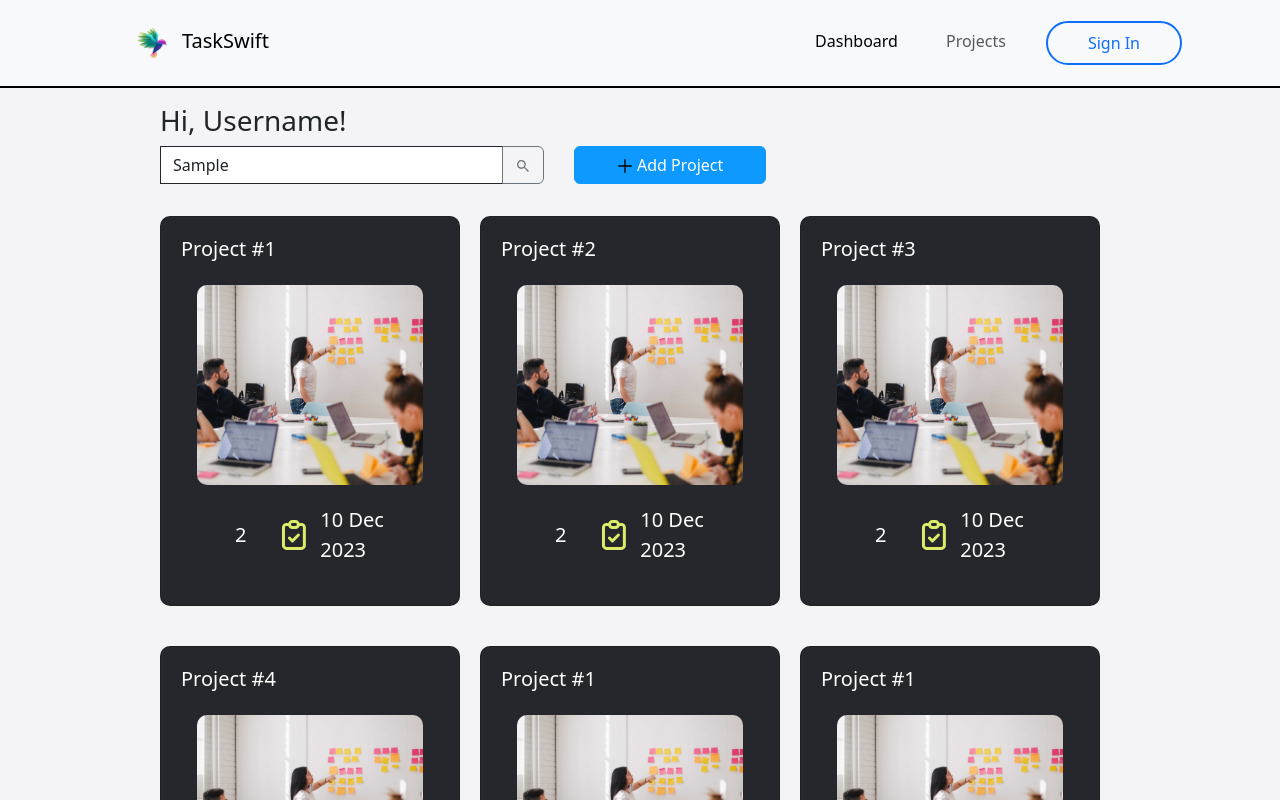
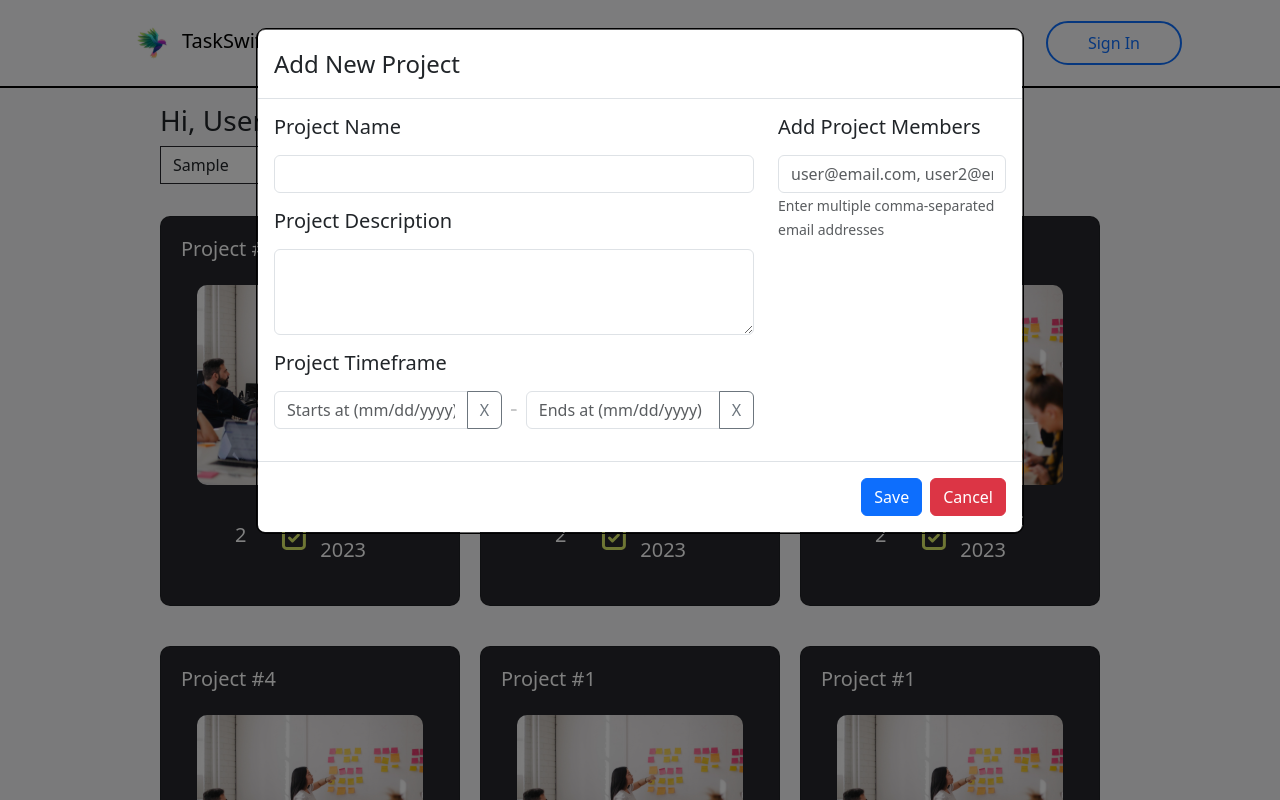
Before and after one commit to jonathanWongLS/TaskSwift, a React (Vite) app in the folder task-swift/: page /projects in a window 1280 px wide. Both pictures are taken after typing "Sample" into the empty fields and a click on the button "Add Project". Shown: the top 800 px of the page. Built offline with nearby package versions, Linux system fonts and the light colour scheme; some icons are missing.

Commit message:
Implemented modal from for Add Project feature

```diff
--- a/task-swift/src/views/Projects/Projects.css
+++ b/task-swift/src/views/Projects/Projects.css
@@ -85,6 +85,17 @@
     padding-bottom: 0 !important;
 }
 
+.modal-add-project {
+    min-width: 60%;
+    border: 1px solid black;
+    border-radius: 10px;
+}
+
+.project-timeframe-inputs-container {
+    display: flex;
+    align-items: center;
+    gap: .5rem;
+}
 
 @media screen and (max-width: 992px) {
     .project-card {
--- a/task-swift/src/views/Projects/Projects.jsx
+++ b/task-swift/src/views/Projects/Projects.jsx
@@ -6,11 +6,15 @@ import Card from "react-bootstrap/Card";
 import Form from "react-bootstrap/Form";
 import InputGroup from "react-bootstrap/InputGroup";
 import Button from "react-bootstrap/Button";
+import Row from "react-bootstrap/Row";
+import Col from "react-bootstrap/Col";
+import Modal from "react-bootstrap/Modal";
 
 import { IoMdSearch } from "react-icons/io";
 import { GrAdd } from "react-icons/gr";
 import { FaRegUser } from "react-icons/fa6";
 import { HiOutlineClipboardCheck } from "react-icons/hi";
+import { BsDashLg } from "react-icons/bs";
 
 import "./Projects.css";
 
@@ -41,13 +45,6 @@ const ProjectCard = ({ title, noOfAssignees, projectDeadline, link }) => {
             </Card.Body>
         </Card>
     );
-}
-
-ProjectCard.propTypes = {
-    title: PropTypes.string.isRequired,
-    noOfAssignees: PropTypes.number.isRequired,
-    projectDeadline: PropTypes.string.isRequired,
-    link: PropTypes.string.isRequired,
 }
 
 const Projects = () => {
@@ -110,6 +107,16 @@ const Projects = () => {
             },
         ]
     )
+    const [showAddProjectModal, setShowAddProjectModal] = useState(false);
+
+    const handleCloseAddProjectModal = () => {
+        setShowAddProjectModal(false);
+    }
+
+    const handleOpenAddProjectModal = () => {
+        setShowAddProjectModal(true);
+    }
+
     return (
         <>
             <Header />
@@ -126,7 +133,71 @@ const Projects = () => {
                                 <IoMdSearch />
                             </Button>
                         </InputGroup>
-                        <Button className="add-project-btn"><GrAdd />{' '}Add Project</Button>
+                        <Button className="add-project-btn" onClick={ handleOpenAddProjectModal }><GrAdd />{' '}Add Project</Button>
+                        <Modal dialogClassName="modal-add-project" show={ showAddProjectModal } onHide={ handleCloseAddProjectModal }>
+                            <Modal.Header>
+                                <Modal.Title>Add New Project</Modal.Title>
+                            </Modal.Header>
+                            <Modal.Body>
+                                <Row>
+                                    <Col sm={12} md={12} xl={8}>
+                                        <Form>
+                                            <Form.Group className="mb-3 project-name-group">
+                                                <Form.Label>
+                                                    <h5>Project Name</h5>
+                                                </Form.Label>
+                                                <Form.Control type="text" />
+                                            </Form.Group>
+                                            <Form.Group className="mb-3 project-desc-group">
+                                                <Form.Label>
+                                                    <h5>Project Description</h5>
+                                                </Form.Label>
+                                                <Form.Control as="textarea" rows={3} />
+                                            </Form.Group>
+                                            <div className="project-timeframe-container">
+                                                <Form.Group className="mb-3 project-timeframe-group">
+                                                    <Form.Label>
+                                                        <h5>Project Timeframe</h5>
+                                                    </Form.Label>
+                                                    <div className="project-timeframe-inputs-container">
+                                                        <InputGroup className="task-timeframe-start-group">
+                                                            <Form.Control placeholder="Starts at (mm/dd/yyyy)" />
+                                                            <Button variant="outline-secondary">
+                                                                X
+                                                            </Button>
+                                                        </InputGroup>
+                                                        <BsDashLg />
+                                                        <InputGroup className="project-timeframe-end-group">
+                                                            <Form.Control placeholder="Ends at (mm/dd/yyyy)" />
+                                                            <Button variant="outline-secondary" id="button-addon2">
+                                                            X
+                                                            </Button>
+                                                        </InputGroup>
+                                                    </div>
+                                                </Form.Group>
+                                            </div>
+                                        </Form>
+                                    </Col>
+                                    <Col sm={12} md={12} xl={4}>
+                                        <Form.Group className="mb-3">
+                                            <Form.Label>
+                                                <h5>Add Project Members</h5>
+                                            </Form.Label>
+                                            <Form.Control type="text" placeholder="user@email.com, user2@email.com, ..." />
+                                            <Form.Text muted>Enter multiple comma-separated email addresses</Form.Text>
+                                        </Form.Group>
+                                    </Col>
+                                </Row>
+                            </Modal.Body>
+                            <Modal.Footer>
+                                <Button variant="primary" onClick={ handleCloseAddProjectModal }>
+                                Save
+                                </Button>
+                                <Button variant="danger" onClick={ handleCloseAddProjectModal }>
+                                Cancel
+                                </Button>
+                            </Modal.Footer>
+                        </Modal>
                     </div>
                 </div>
                 <div className="projects-bottom-container">
@@ -147,4 +218,13 @@ const Projects = () => {
     );
 }
 
+
+
+ProjectCard.propTypes = {
+    title: PropTypes.string.isRequired,
+    noOfAssignees: PropTypes.number.isRequired,
+    projectDeadline: PropTypes.string.isRequired,
+    link: PropTypes.string.isRequired,
+}
+
 export default Projects
```
